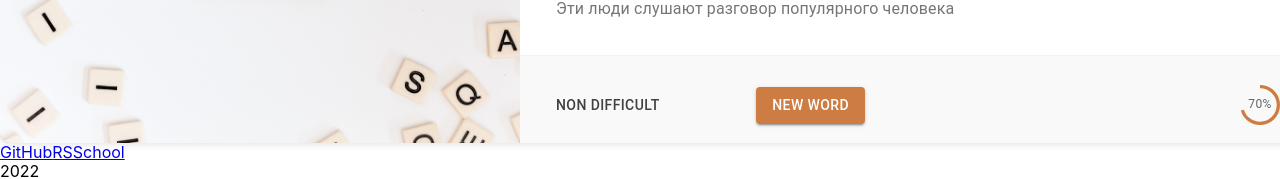
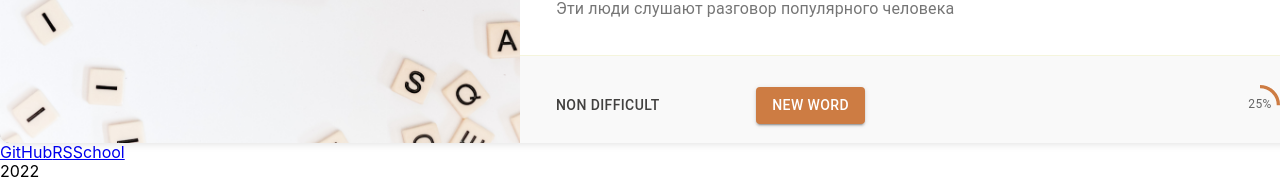
Before and after one commit to 1LisaW/rslang, a React (Create React App) app: page /tutorial in a window 1280 px wide. Shown: the part 387-566 px from the top of the page. Built offline with nearby package versions, Linux system fonts and the light colour scheme.

Commit message:
feat: circular component with label to wordCard

```diff
--- a/src/components/WordCard/CircularProgress/сircularProgress.tsx
+++ b/src/components/WordCard/CircularProgress/сircularProgress.tsx
@@ -1,7 +1,5 @@
 import * as React from 'react';
-import CircularProgress, {
-  CircularProgressProps,
-} from '@mui/material/CircularProgress';
+import CircularProgress from '@mui/material/CircularProgress';
 import Typography from '@mui/material/Typography';
 import Box from '@mui/material/Box';
 import { createTheme, ThemeProvider } from '@mui/material/styles';
@@ -16,14 +14,15 @@ const theme = createTheme({
     },
   },
 });
+interface IValue {
+  value: number
+}
 
-function CircularProgressWithLabel(
-  props: CircularProgressProps & { value: number },
-) {
+export default function CircularProgressWithLabel({ value }:IValue) {
   return (
     <ThemeProvider theme={theme}>
       <Box sx={{ position: 'relative', display: 'inline-flex' }}>
-        <CircularProgress variant="determinate" {...props} color="secondary" />
+        <CircularProgress variant="determinate" value={value} color="secondary" />
         <Box
           sx={{
             top: 0,
@@ -41,25 +40,10 @@ function CircularProgressWithLabel(
             component="div"
             color="text.secondary"
           >
-            {`${Math.round(props.value)}%`}
+            {`${Math.round(value)}%`}
           </Typography>
         </Box>
       </Box>
     </ThemeProvider>
   );
 }
-
-export default function CircularStatic() {
-  const [progress, setProgress] = React.useState(10);
-
-  React.useEffect(() => {
-    const timer = setInterval(() => {
-      setProgress((prevProgress) => (prevProgress >= 100 ? 0 : prevProgress + 10));
-    }, 800);
-    return () => {
-      clearInterval(timer);
-    };
-  }, []);
-
-  return <CircularProgressWithLabel value={progress} />;
-}
--- a/src/components/WordCard/wordCard.tsx
+++ b/src/components/WordCard/wordCard.tsx
@@ -10,7 +10,7 @@ import { PaginatedResults } from '../../Api/api-types';
 import AudioButton from '../AudioFiles/audioFiles';
 import img from './8.jpg';
 import CardButton from './CardButton/cardButton';
-import CircularStatic from './CircularProgress/сircularProgress';
+import CircularProgressWithLabel from './CircularProgress/сircularProgress';
 
 interface CardInput {
   data: PaginatedResults;
@@ -24,6 +24,7 @@ const useStyles = makeStyles({
 
 function WordCard({ data }:CardInput) {
   const classes = useStyles();
+
   const audioButtonHandler = {
     play: true,
     handler: (play: boolean) => {
@@ -45,6 +46,9 @@ function WordCard({ data }:CardInput) {
     handler: (play: boolean) => {
       console.log(play);
     },
+  };
+  const progress = {
+    value: 25,
   };
 
   return (
@@ -110,7 +114,7 @@ function WordCard({ data }:CardInput) {
             <CardButton {...buttonDifficultyHandler} />
             <CardButton {...buttonLearnedHandler} />
           </div>
-          <CircularStatic />
+          <CircularProgressWithLabel {...progress} />
         </Box>
       </Box>
     </Card>
```
